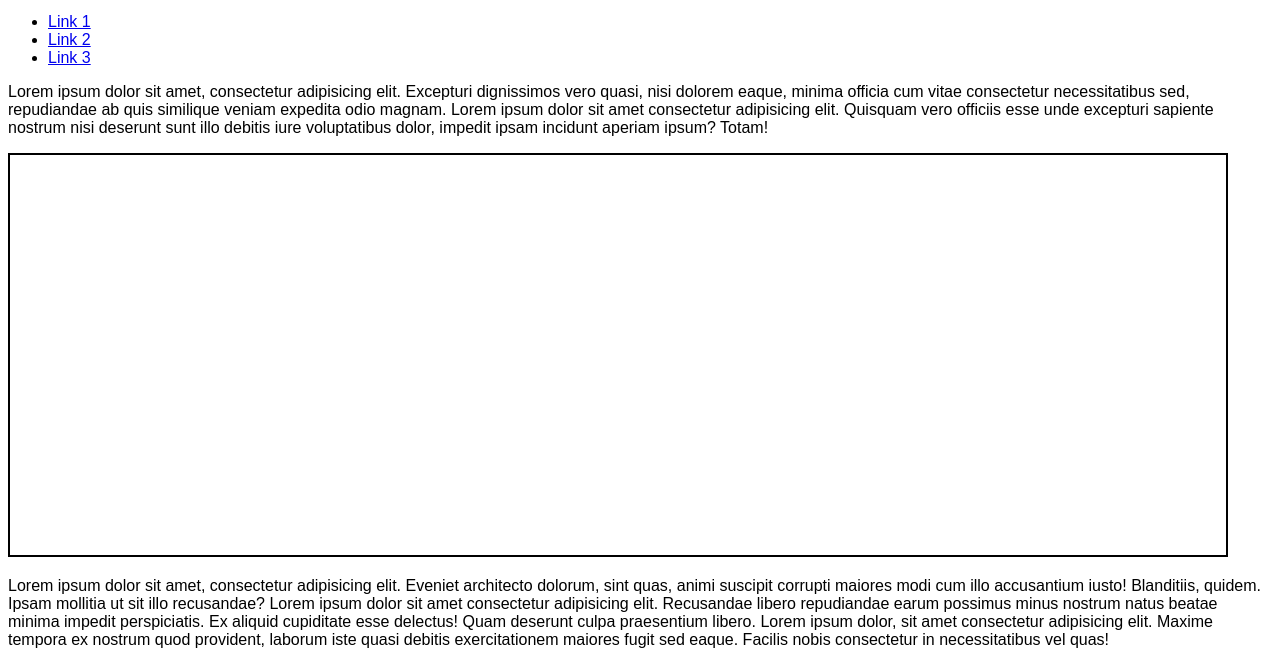
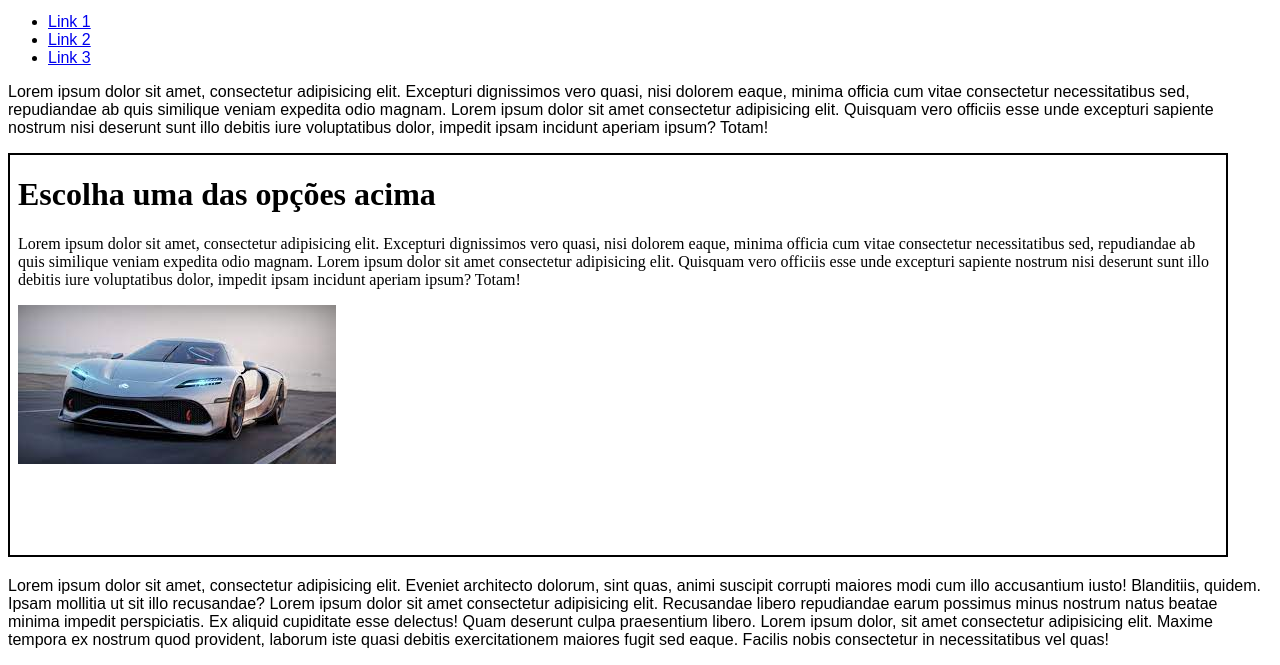
Before and after one commit to Malosti/html-css, a plain HTML site: page exercicios/ex024/iframe003.html in a window 1280 px wide. Shown: the part 155-820 px from the top of the page. Drawn offline with Linux system fonts and the light colour scheme.

Commit message:
aprendendo srcdoc

```diff
--- a/exercicios/ex024/iframe003.html
+++ b/exercicios/ex024/iframe003.html
@@ -29,7 +29,7 @@
 
     <p>Lorem ipsum dolor sit amet, consectetur adipisicing elit. Excepturi dignissimos vero quasi, nisi dolorem eaque, minima officia cum vitae consectetur necessitatibus sed, repudiandae ab quis similique veniam expedita odio magnam. Lorem ipsum dolor sit amet consectetur adipisicing elit. Quisquam vero officiis esse unde excepturi sapiente nostrum nisi deserunt sunt illo debitis iure voluptatibus dolor, impedit ipsam incidunt aperiam ipsum? Totam!</p>
 
-    <iframe name="frame" src="" >
+    <iframe name="frame" srcdoc="<h1> Escolha uma das opções acima</h1><p>Lorem ipsum dolor sit amet, consectetur adipisicing elit. Excepturi dignissimos vero quasi, nisi dolorem eaque, minima officia cum vitae consectetur necessitatibus sed, repudiandae ab quis similique veniam expedita odio magnam. Lorem ipsum dolor sit amet consectetur adipisicing elit. Quisquam vero officiis esse unde excepturi sapiente nostrum nisi deserunt sunt illo debitis iure voluptatibus dolor, impedit ipsam incidunt aperiam ipsum? Totam!</p><img src='imagens/download.jfif'>" >
         <p>Infelizmente seu navegador não é compatível</p>
     </iframe>
 
```
Also changed, not shown: exercicios/ex024/imagens/download.jfif (added).
